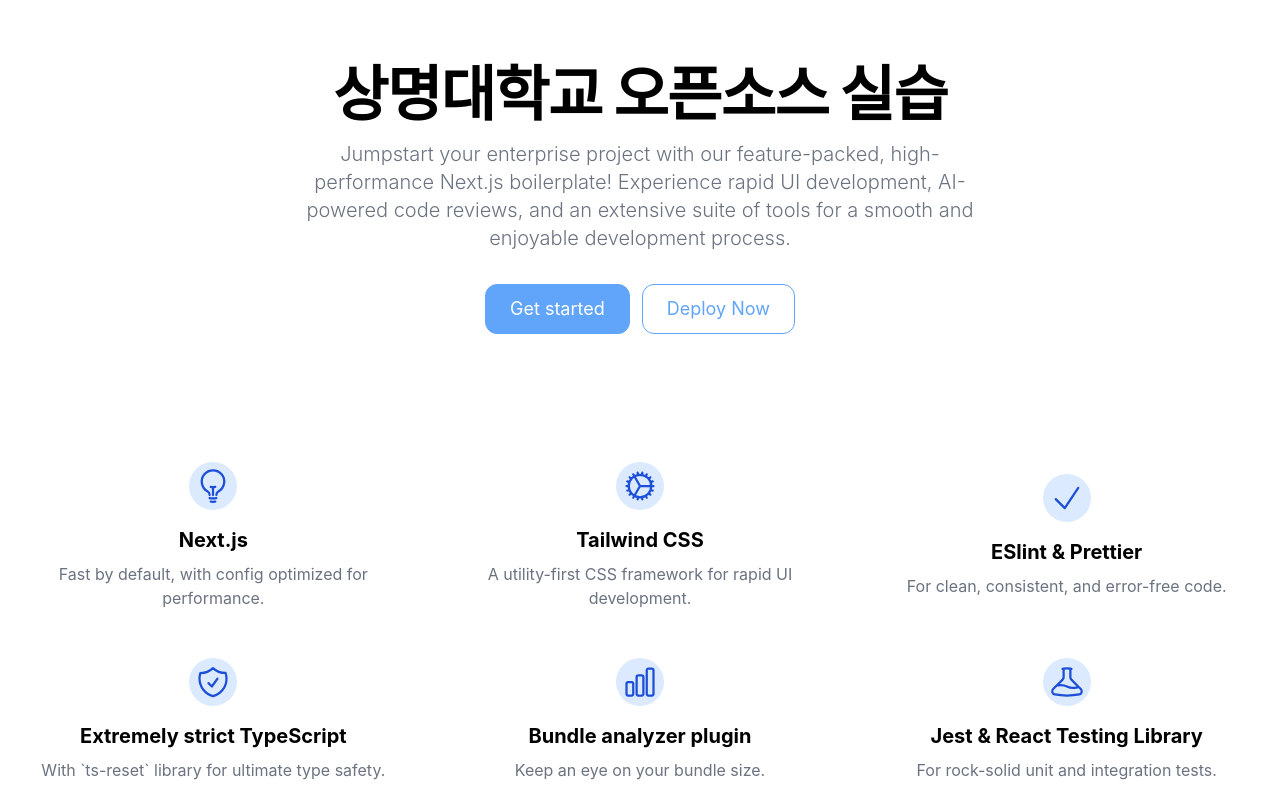
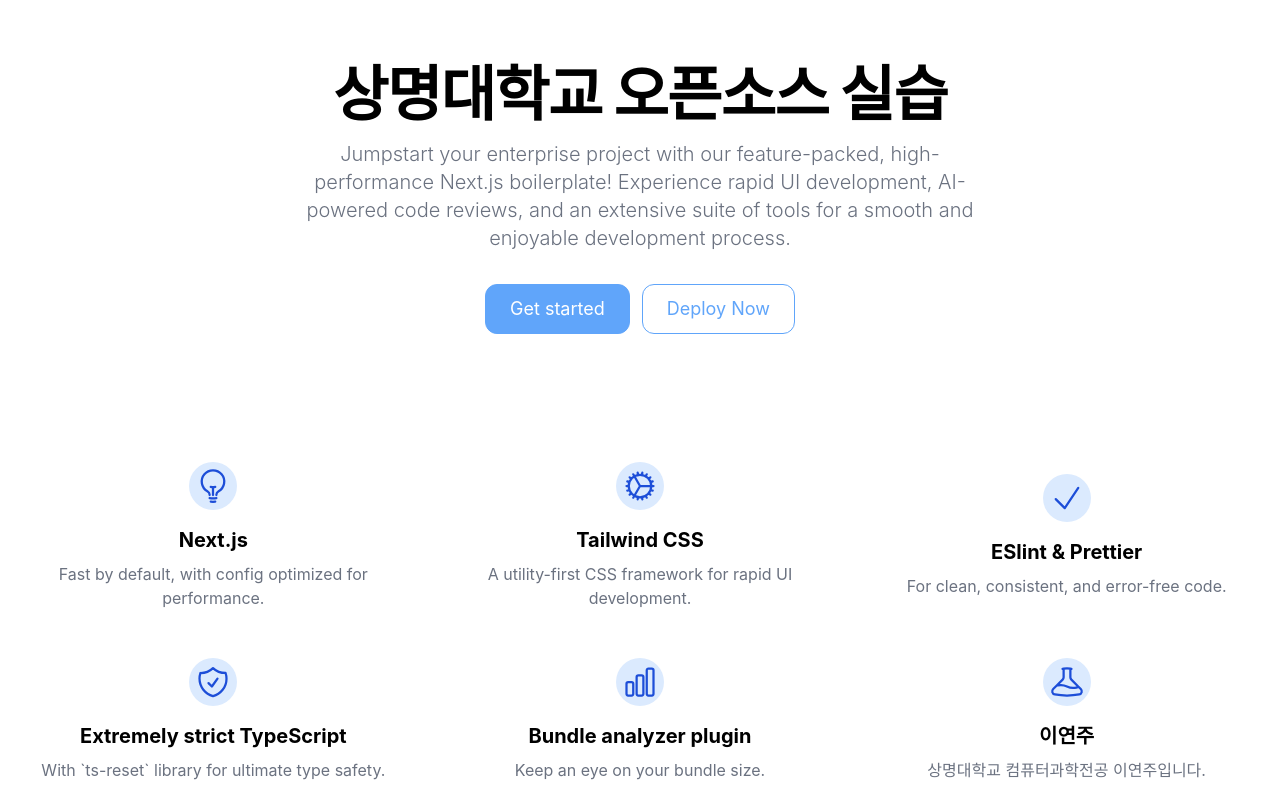
Before and after one commit to bora-code-temp-organization/next-smu, a Next.js app: page / in a window 1280 px wide. Shown: the top 800 px of the page. Built offline with nearby package versions, Linux system fonts and the light colour scheme.

Commit message:
이연주 이름 추가 (#5)

```diff
--- a/lp-items.tsx
+++ b/lp-items.tsx
@@ -96,8 +96,8 @@
     ),
   },
   {
-    title: "Jest & React Testing Library",
-    description: "For rock-solid unit and integration tests.",
+    title: "이연주",
+    description: "상명대학교 컴퓨터과학전공 이연주입니다.",
     icon: (
       <svg
         xmlns="http://www.w3.org/2000/svg"
```
